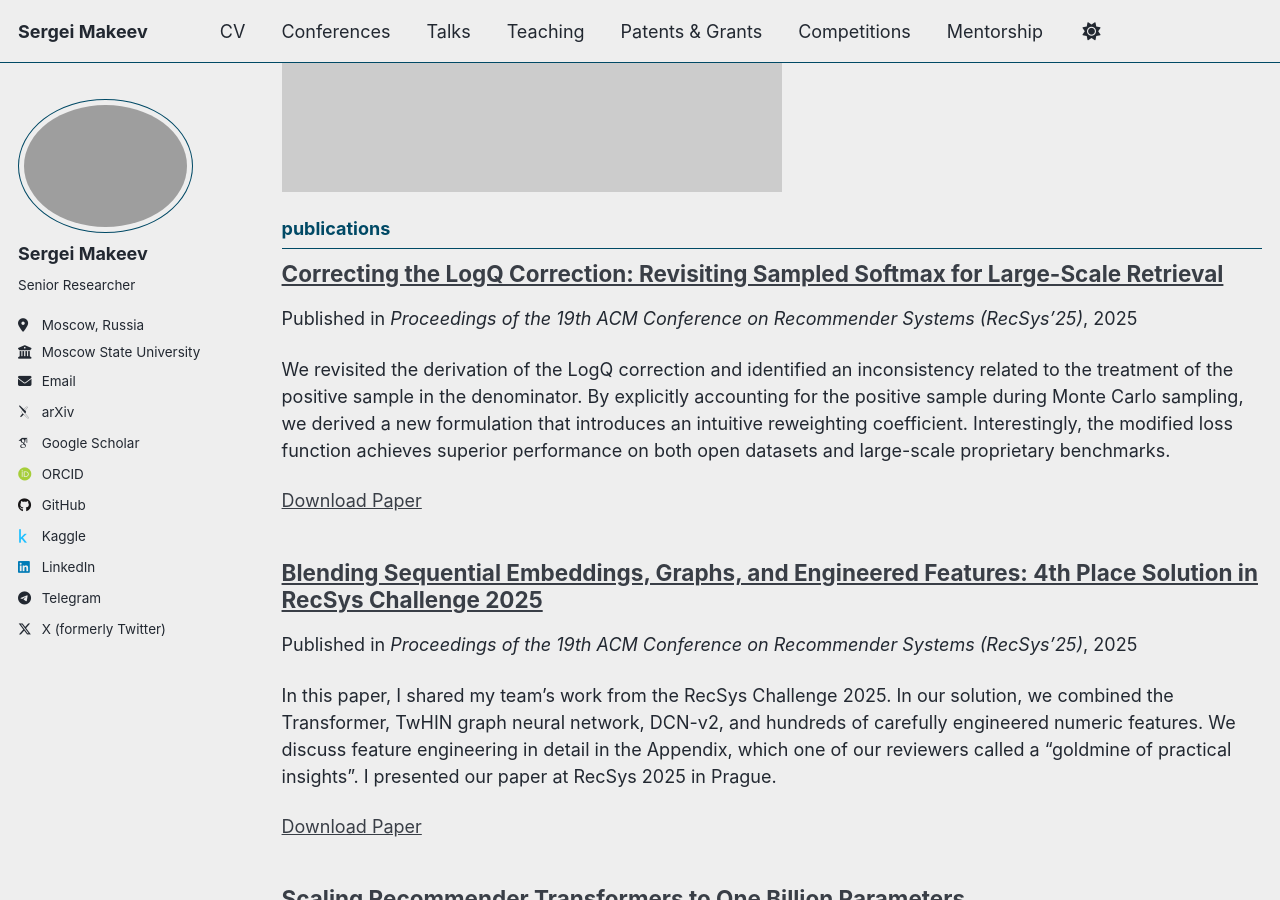
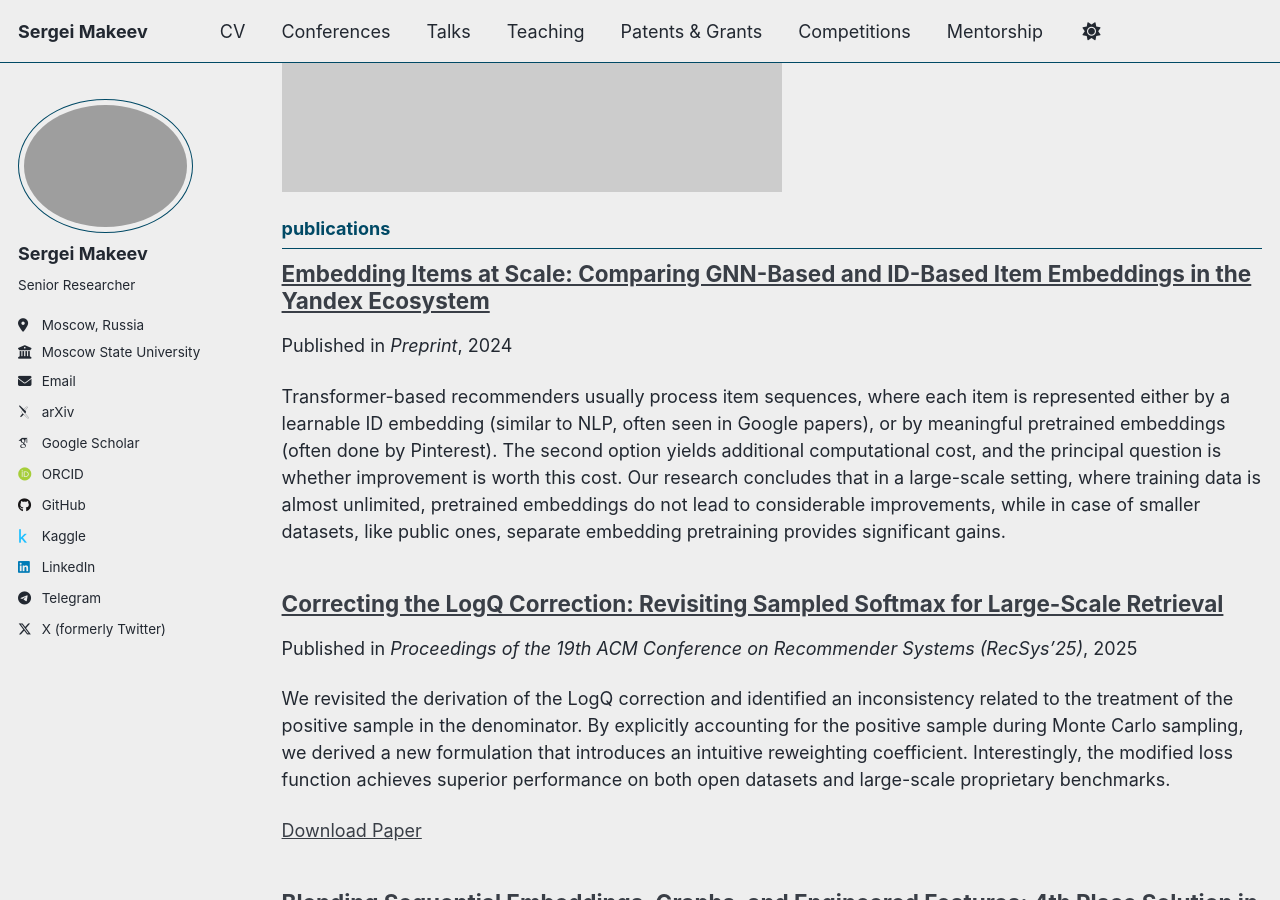
Before and after one commit to neuralsrg/neuralsrg.github.io, a Jekyll site: the page built from _pages/collection-archive.html, in a window 1280 px wide and 900 px high, scrolled down 893 px. Built offline with Jekyll 4.4.1, drawn with Linux system fonts in a browser that asks for light colours; some web fonts are replaced; a script that is not in the unit is left out.

Commit message:
Add GNNs paper

```diff
--- a/_pages/cv.md
+++ b/_pages/cv.md
@@ -63,7 +63,7 @@ Work experience
     * Worked on pretraining large-scale generative recommender models.
 
 * **Research Intern**, RecSys R&D at Yandex, 2024
-  * Research topic: applications of graph neural networks in web-scale recommender systems.
+  * Research topic: optimal ways to represent items in web-scale transformer-based recommenders. Authored [Embedding Items at Scale: Comparing GNN-Based and ID-Based Item Embeddings in the Yandex Ecosystem](https://neuralsrg.github.io/publication/2024-06-01-gnns).
 
 * **Research Assistant**, Moscow State University, 2021 -- 2024
   * Research topics: cognitive dynamics analysis and internal speech recognition under Russian Science Foundation grants [#20-18-00067](https://rscf.ru/project/LXjuaL8yl_MKyMwV-E0AYmYXKZ7dVATTIy5v_6WfDOq3PZJVv6H2gRUOxla_daUJ4bgTN-xp/) and [#20-18-00067-Π](https://rscf.ru/project/OwNy03bhBYAiNgcRD1Lq9DYlzpziFaDtdi0LjD-lDfhmGp1fntBfNIA3DdjvFBf32QgMbnrg/), under the supervision of [Dr. Alexander Vartanov](https://www.researchgate.net/profile/Vartanov-Alexander).
--- /dev/null
+++ b/_publications/2024-06-01-gnns.md
@@ -0,0 +1,21 @@
+---
+title: "Embedding Items at Scale: Comparing GNN-Based and ID-Based Item Embeddings in the Yandex Ecosystem"
+collection: publications
+category: manuscripts # conferences, manuscripts
+permalink: /publication/2024-06-01-gnns
+conference_label: Preprint
+# location: Jeju Island, Republic of Korea
+# conference_date_label: August 2026
+# conference_note: 5th Workshop on End-to-End Customer Journey Optimization
+authors: '<strong>Sergei Makeev</strong>, Artem Matveev, Vladimir Baikalov, Kirill Khrylchenko'
+excerpt: 'Transformer-based recommenders usually process item sequences, where each item is represented either by a learnable ID embedding (similar to NLP, often seen in Google papers), or by meaningful pretrained embeddings (often done by Pinterest). The second option yields additional computational cost, and the principal question is whether improvement is worth this cost. Our research concludes that in a large-scale setting, where training data is almost unlimited, pretrained embeddings do not lead to considerable improvements, while in case of smaller datasets, like public ones, separate embedding pretraining provides significant gains.'
+news_excerpt: >-
+  Sumit Kumar wrote a post about this paper on <a href="https://x.com/_reachsumit/status/2082677602700136524?s=46">x.com</a> and marked it in <a href="https://recsys.substack.com/p/the-case-against-generation-for-retrieval">Top Information Retrieval Papers of the Week</a>. This paper was cited by some scientific websites, such as <a href="https://researchpod.app/paper/7d0439b9-3ffd-4bec-abf9-ef55b4eb386c">ResearchPod</a>, <a href="https://www.themoonlight.io/en/review/embedding-items-at-scale-comparing-gnn-based-and-id-based-item-embeddings-in-the-yandex-ecosystem">Moonlight</a>, <a href="https://chatpaper.com/chatpaper/paper/315359">chatpaper.com</a>, and others.
+date: 2024-06-01
+venue: 'Preprint'
+---
+Long before Semantic IDs, during my internship at Yandex, I was conducting research on the optimal ways to represent item sequences in transformer-based recommender models. Since Yandex is a large industry, my main focus was on industrial solutions, such as multihash ID embeddings (used by Google), and GNN item embeddings (used by Pinterest). First of all, I tried these solutions on Yandex's largest platforms: Yandex Market and Yandex Music, where training data can be considered nearly unlimited. Although pretrained GNN item embeddings improved recommender's metrics, we did not consider an additional pretraining stage worthwhile for production. Out of curiosity, I also compared these two strategies on a smaller Yandex platform and on a publicly available dataset. Here, the conclusion was opposite: when the training data is notably limited, pretraining item embeddings benefits significantly.
+
+Links
+======
+[[📄 arXiv](https://arxiv.org/abs/2607.26365)]
```
Also changed, not shown: 2 other files.
